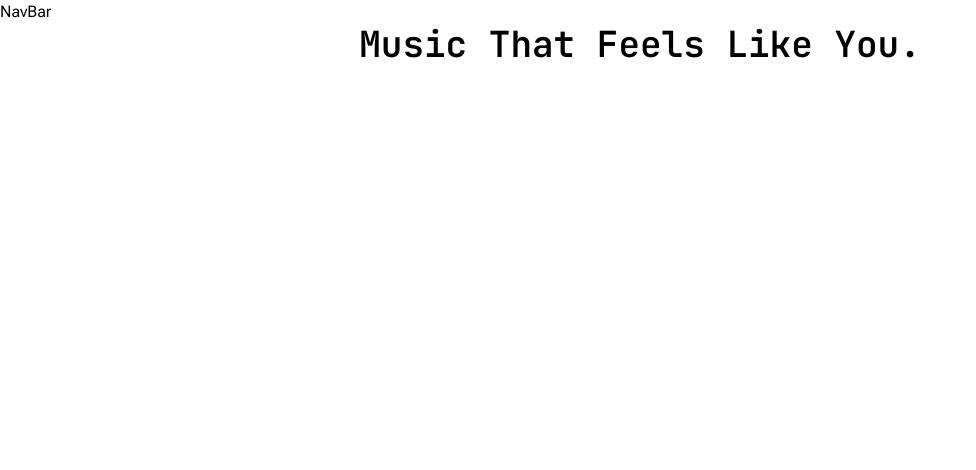
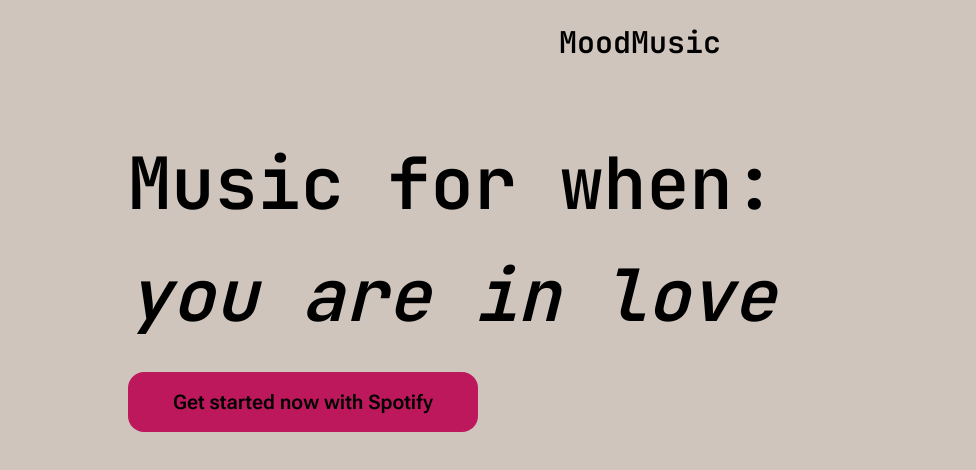
Before and after one commit to farhanmalek/moodmusic, a Next.js app: page / in a window 1280 px wide. Shown: the top 470 px of the page, without its empty margins (0-976 px from the left). Built offline with nearby package versions, Linux system fonts and the light colour scheme.

Commit message:
continue fe

```diff
--- /dev/null
+++ b/app/components/HeroMessage.tsx
@@ -0,0 +1,25 @@
+"use client"
+
+import { TypewriterEffect } from "./ui/typewriter-effect"
+
+const HeroMessage = () => {
+
+
+    return (
+    <div className="h-screen flex flex-col pl-[10%] pt-[5%] gap-10 ">
+        <h2 className="text-7xl">Music for when:</h2>
+        <TypewriterEffect
+          words={[
+            { text: "you wake up" },
+            { text: "you go to bed" },
+            { text: "you are in love" },
+            { text: "you are sad" },
+            { text: "you are happy" },
+          ]}
+          className="text-7xl italic"/>
+        <button className="w-[350px] p-4 rounded-2xl font-body bg-pink-700 font-semibold text-xl" onClick={() => console.log('coon')}>Get started now with Spotify</button>
+    </div>
+  )
+}
+
+export default HeroMessage
--- a/app/components/NavBar.tsx
+++ b/app/components/NavBar.tsx
@@ -2,7 +2,9 @@
 
 const NavBar = () => {
   return (
-    <div>NavBar</div>
+   <div className="flex justify-center p-6 text-3xl">
+      <h1>MoodMusic</h1>
+   </div>
   )
 }
 
--- /dev/null
+++ b/app/components/ui/typewriter-effect.tsx
@@ -0,0 +1,134 @@
+"use client";
+
+import { cn } from "@/lib/utils";
+import { motion, AnimatePresence } from "framer-motion";
+import { useEffect, useState } from "react";
+
+export const TypewriterEffect = ({
+  words,
+  className,
+  cursorClassName,
+}: {
+  words: { text: string; className?: string }[];
+  className?: string;
+  cursorClassName?: string;
+}) => {
+  const [index, setIndex] = useState(0);
+
+  useEffect(() => {
+    const interval = setInterval(() => {
+      setIndex((prevIndex) => (prevIndex + 1) % words.length);
+    }, 2000);
+    return () => clearInterval(interval);
+  }, [words.length]);
+
+  return (
+    <div className={cn("relative flex font-heading ", className)}>
+      <AnimatePresence mode="wait">
+        <motion.span
+          key={words[index].text}
+          initial={{ opacity: 0, y: 10 }}
+          animate={{ opacity: 1, y: 0 }}
+          exit={{ opacity: 0, y: -10 }}
+          transition={{ duration: 0.5 }}
+          className={cn(
+            "text-4xl md:text-6xl lg:text-7xl",
+            words[index].className
+          )}
+        >
+          {words[index].text}
+        </motion.span>
+      </AnimatePresence>
+
+    </div>
+  );
+};
+
+
+export const TypewriterEffectSmooth = ({
+  words,
+  className,
+  cursorClassName,
+}: {
+  words: {
+    text: string;
+    className?: string;
+  }[];
+  className?: string;
+  cursorClassName?: string;
+}) => {
+  // split text inside of words into array of characters
+  const wordsArray = words.map((word) => {
+    return {
+      ...word,
+      text: word.text.split(""),
+    };
+  });
+  const renderWords = () => {
+    return (
+      <div>
+        {wordsArray.map((word, idx) => {
+          return (
+            <div key={`word-${idx}`} className="inline-block">
+              {word.text.map((char, index) => (
+                <span
+                  key={`char-${index}`}
+                  className={cn(`dark:text-white text-black `, word.className)}
+                >
+                  {char}
+                </span>
+              ))}
+              &nbsp;
+            </div>
+          );
+        })}
+      </div>
+    );
+  };
+
+  return (
+    <div className={cn("flex space-x-1 my-6", className)}>
+      <motion.div
+        className="overflow-hidden pb-2"
+        initial={{
+          width: "0%",
+        }}
+        whileInView={{
+          width: "fit-content",
+        }}
+        transition={{
+          duration: 2,
+          ease: "linear",
+          delay: 1,
+        }}
+      >
+        <div
+          className="text-xs sm:text-base md:text-xl lg:text:3xl xl:text-5xl font-bold"
+          style={{
+            whiteSpace: "nowrap",
+          }}
+        >
+          {renderWords()}{" "}
+        </div>{" "}
+      </motion.div>
+      <motion.span
+        initial={{
+          opacity: 0,
+        }}
+        animate={{
+          opacity: 1,
+        }}
+        transition={{
+          duration: 0.8,
+
+          repeat: Infinity,
+          repeatType: "reverse",
+        }}
+        className={cn(
+          "block rounded-sm w-[4px]  h-4 sm:h-6 xl:h-12 bg-blue-500",
+          cursorClassName
+        )}
+      ></motion.span>
+    </div>
+  );
+};
--- a/app/globals.css
+++ b/app/globals.css
@@ -13,5 +13,6 @@
 
   body {
     @apply font-body;
+    background: rgb(207, 197, 188);
   }
 }
--- a/app/layout.tsx
+++ b/app/layout.tsx
@@ -1,7 +1,7 @@
 import type { Metadata } from "next";
 import "./globals.css";
 import NavBar from "./components/NavBar";
-
+import { QueryClient, QueryClientProvider } from "@tanstack/react-query";
 
 
 export const metadata: Metadata = {
@@ -18,8 +18,10 @@ export default function RootLayout({
     <html lang="en">
       <body
       >
+      <QueryClientProvider client={new QueryClient()}>
         <NavBar />
         {children}
+      </QueryClientProvider>
       </body>
     </html>
   );
--- a/app/page.tsx
+++ b/app/page.tsx
@@ -1,8 +1,9 @@
+import HeroMessage from "./components/HeroMessage";
 
 export default function Home() {
   return (
     <div>
-      <h1 className="text-4xl text-center">Music That Feels Like You.</h1>
+      <HeroMessage />
     </div>
   );
 }
--- /dev/null
+++ b/app/search/page.tsx
@@ -0,0 +1,9 @@
+import React from 'react'
+
+const page = () => {
+  return (
+    <div>You are logged in.</div>
+  )
+}
+
+export default page
--- /dev/null
+++ b/app/utils/queries.ts
@@ -0,0 +1,5 @@
+import axios from "axios";
+
+export default async function handleSpotifyLogin() {
+
+}
--- a/package.json
+++ b/package.json
@@ -11,13 +11,15 @@
   "dependencies": {
     "@tanstack/react-query": "^5.69.0",
     "@tanstack/react-query-devtools": "^5.71.2",
+    "axios": "^1.8.4",
     "class-variance-authority": "^0.7.1",
     "clsx": "^2.1.1",
     "lucide-react": "^0.483.0",
+    "motion": "^12.6.3",
     "next": "15.1.5",
     "react": "^19.0.0",
     "react-dom": "^19.0.0",
-    "tailwind-merge": "^3.0.2",
+    "tailwind-merge": "^3.2.0",
     "tailwindcss-animate": "^1.0.7"
   },
   "devDependencies": {
```
Also changed, not shown: 1 other file (tests, documents, lock files or other folders).
